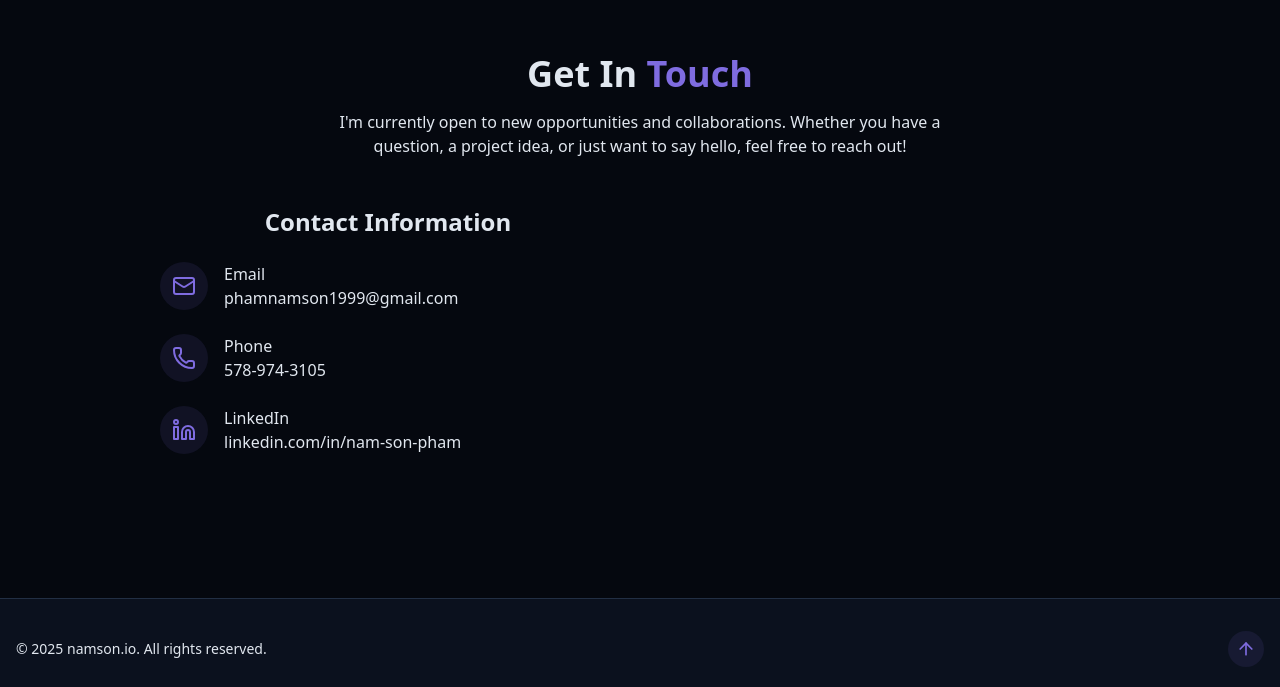
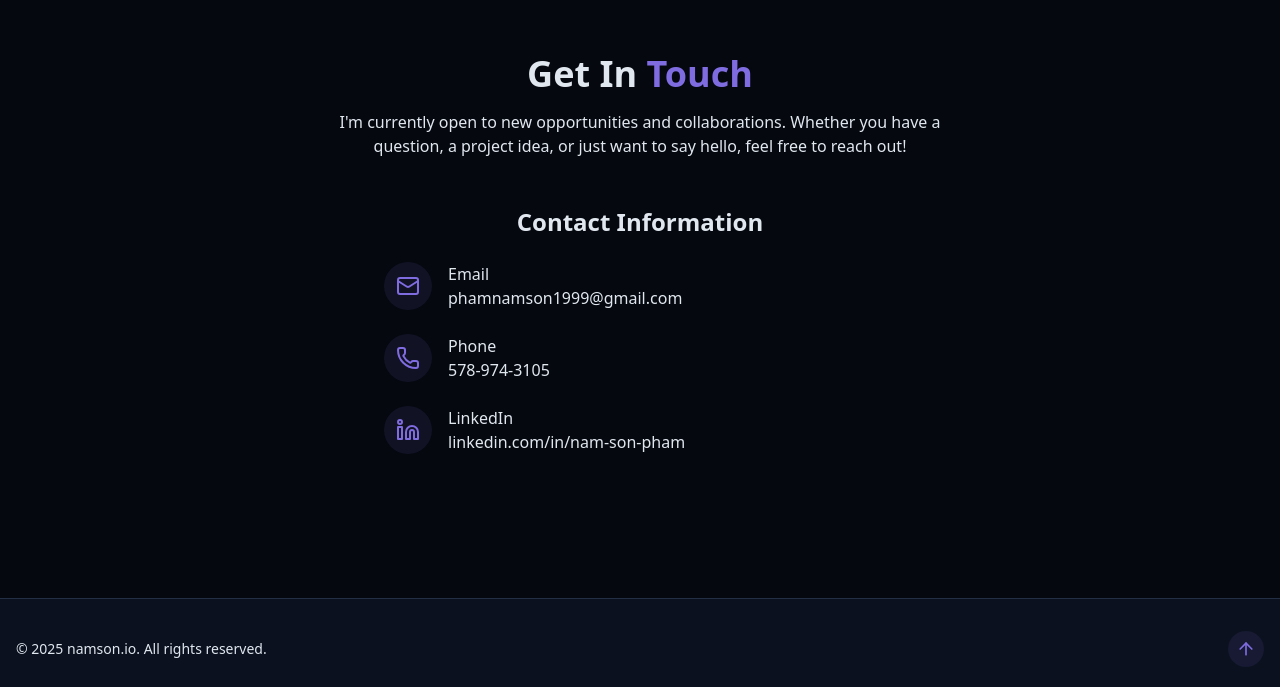
Before and after one commit to PhamNamSon/portfolio, a React (Vite) app in the folder app/: page / in a window 1280 px wide. Shown: the part 3620-4307 px from the top of the page. Built offline with nearby package versions, Linux system fonts and the light colour scheme.

Commit message:
refactor: adjust layout of ContactSection for better responsiveness

```diff
--- a/app/src/components/contact-section.tsx
+++ b/app/src/components/contact-section.tsx
@@ -12,7 +12,7 @@
           I'm currently open to new opportunities and collaborations. Whether you have a question, a project idea, or just want to say hello, feel free to reach out!
         </p>
 
-        <div className="grid grid-cols-1 md:grid-cols-2 gap-12">
+        <div className="max-w-lg mx-auto">
           <div className="space-y-8">
             <h3 className="text-2xl font-semibold mb-6">
               Contact Information
```
